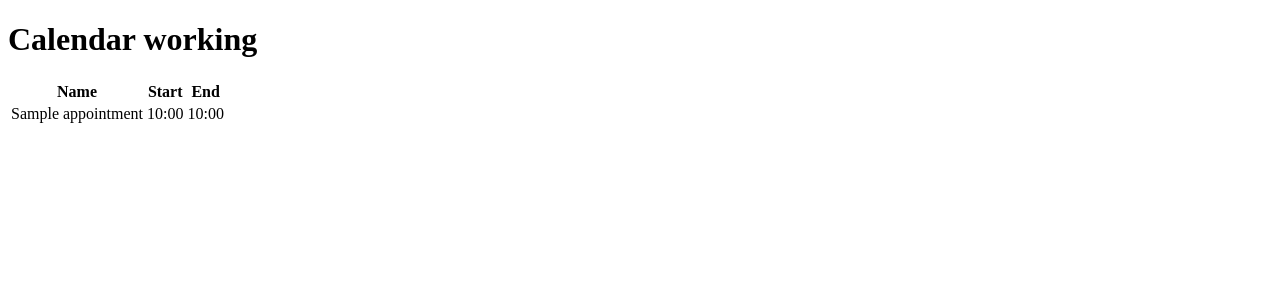
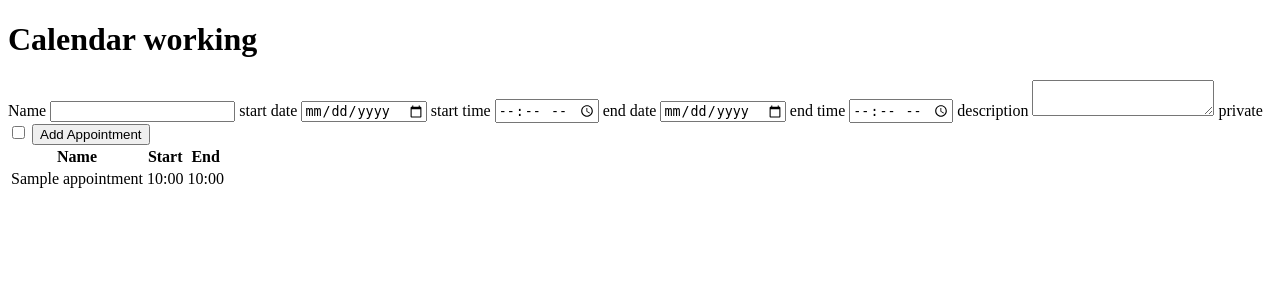
Before and after one commit to Bapboop/calendar-this, a Flask app: page / in a window 1280 px wide. Shown: the top 300 px of the page. Run offline with Flask 2, Linux system fonts and the light colour scheme; a database or web service that is not in the repository returns one stand-in record (values such as "Sample title"); some libraries are stand-ins or nearby versions.

Commit message:
finished handling the form submission

```diff
--- /dev/null
+++ b/app/forms.py
@@ -0,0 +1,15 @@
+from flask_wtf import FlaskForm
+from wtforms import BooleanField, DateField, StringField, SubmitField, TextAreaField, TimeField
+from wtforms.validators import DataRequired
+# from wtforms.widgets.html5 import DateInput, TimeInput
+
+class NewAppointmentForm(FlaskForm):
+    name = StringField("Name", validators=[DataRequired()])
+    start_date = DateField("start date", validators=[DataRequired()])
+    start_time = TimeField("start time", validators=[DataRequired()])
+    end_date = DateField("end date", validators=[DataRequired()])
+    end_time = TimeField("end time", validators=[DataRequired()])
+    description = TextAreaField("description", validators=[DataRequired()])
+    private = BooleanField("private")
+
+    submit = SubmitField("Add Appointment")
--- a/app/routes.py
+++ b/app/routes.py
@@ -1,6 +1,8 @@
-from flask import Blueprint, render_template
+from app.forms import NewAppointmentForm
+from flask import Blueprint, render_template, redirect
 import psycopg2
 import os
+from datetime import datetime
 
 bp = Blueprint('main', __name__, url_prefix="/")
 
@@ -11,20 +13,53 @@ CONNECTION_PARAMETERS = {
     "host": os.environ.get("DB_HOST"),
 }
 
-@bp.route("/")
+@bp.route("/", methods=["GET", "POST"])
 def main():
+  form = NewAppointmentForm()
+
   with psycopg2.connect(**CONNECTION_PARAMETERS) as conn:
-    with conn.cursor() as curs:
-      def get_appoint():
-        curs.execute(
-          """
-          SELECT id, name, start_datetime, end_datetime
-          FROM appointments
-          ORDER BY start_datetime;
-          """)
-        return curs.fetchall()
+      with conn.cursor() as curs:
+        def get_appoint():
+          curs.execute(
+            """
+            SELECT id, name, start_datetime, end_datetime
+            FROM appointments
+            ORDER BY start_datetime;
+            """)
+          return curs.fetchall()
 
-      results = get_appoint()
-      print(results)
+        results = get_appoint()
+        print(results)
 
-  return render_template("main.html", rows=results)
+
+  if form.validate_on_submit():
+    params = {
+        'name': form.name.data,
+        'start_datetime': datetime.combine(form.start_date.data, form.start_time.data),
+        'end_datetime': datetime.combine(form.end_date.data, form.end_time.data),
+        'description': form.description.data,
+        'private': form.private.data
+    }
+    with psycopg2.connect(**CONNECTION_PARAMETERS) as conn:
+      with conn.cursor() as curs:
+        # @mark.parameterize
+        def add_appoint(name, start_datetime, end_datetime, description, private):
+          curs.execute(
+            """
+            INSERT INTO appointments (name, start_datetime, end_datetime, description, private)
+            VALUES (%(name)s, %(start_datetime)s, %(end_datetime)s, %(description)s, %(private)s)
+            """,
+                {
+                'name': name,
+                'start_datetime': start_datetime,
+                'end_datetime': end_datetime,
+                'description': description,
+                'private': private
+                }
+          )
+
+        add_appoint(**params)
+    return redirect('/')
+
+
+  return render_template("main.html", rows=results, form=form)
--- a/app/templates/main.html
+++ b/app/templates/main.html
@@ -9,6 +9,20 @@
 
     <body>
         <h1>Calendar working</h1>
+        <form method="POST" action="/">
+          {{ form.csrf_token }}
+          {{ form.name.label }} {{ form.name }}
+          {{ form.start_date.label }} {{ form.start_date }}
+          {{ form.start_time.label }} {{ form.start_time }}
+          {{ form.end_date.label }} {{ form.end_date }}
+          {{ form.end_time.label }} {{ form.end_time }}
+          {{ form.description.label }} {{ form.description }}
+          {{ form.private.label }} {{ form.private }}
+
+          {{ form.submit }}
+
+
+        </form>
         <table>
             <thead>
               <tr>
@@ -18,15 +32,15 @@
               </tr>
             </thead>
             <tbody>
+              {% for id, name, start_datetime, end_datetime in rows %}
                 <tr>
                     <!-- loop here to create rows -->
-                    {% for id, name, start_datetime, end_datetime in rows %}
                     <!-- use strftime to format date objects -->
                     <td>{{ name }}</td>
                     <td>{{ start_datetime.strftime("%H:%M")}}</td>
                     <td>{{ end_datetime.strftime("%H:%M")}}</td>
-                    {% endfor %}
                 </tr>
+              {% endfor %}
             </tbody>
           </table>
     </body>
```
